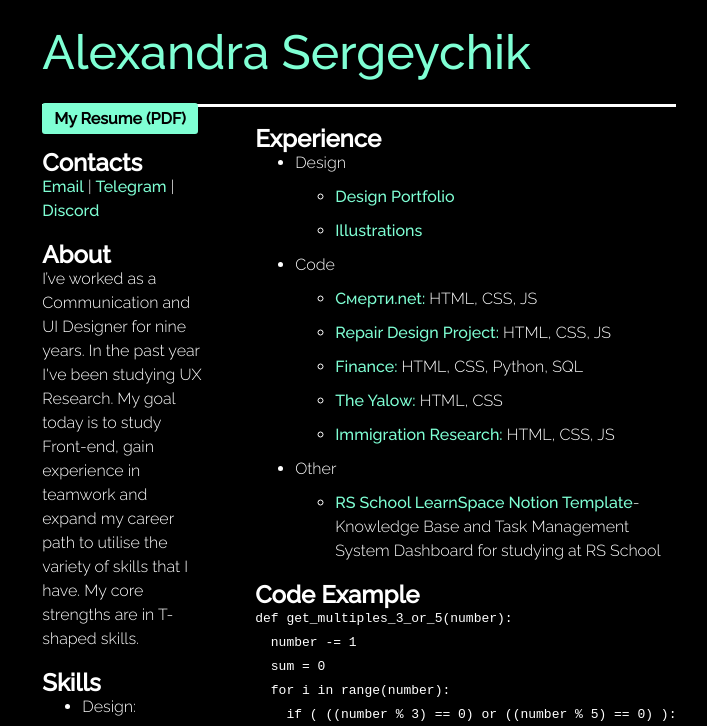
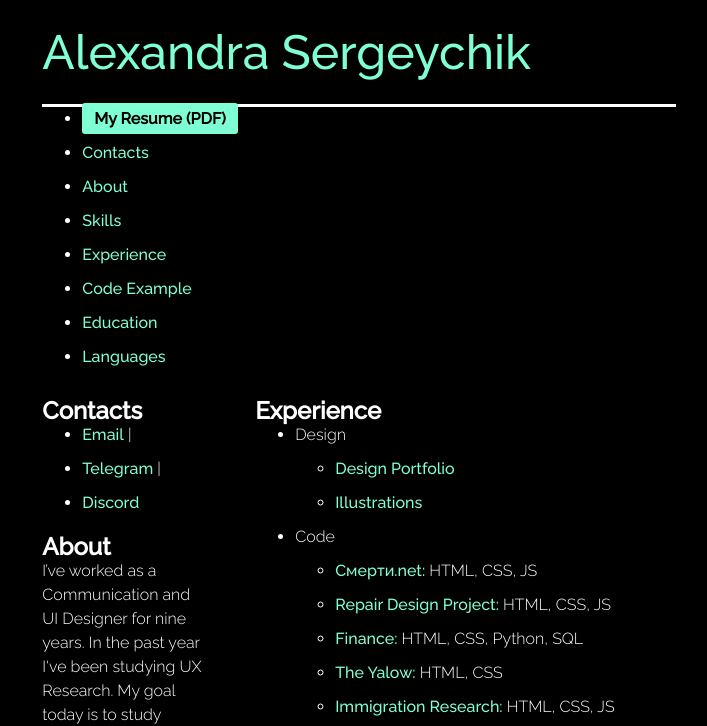
Before and after one commit to aliaxandra/rsschool-cv, a plain HTML site: page index.html in a window 1280 px wide. Shown: the top 726 px of the page, 435-1142 px from the left. Drawn offline with Linux system fonts and the light colour scheme.

Commit message:
feat: add nav and footer index.html

```diff
--- a/index.html
+++ b/index.html
@@ -20,9 +20,11 @@
 <body>
   <div class="wrapper">
 
+
     <!-- ! COLUMN 1 -->
+
+
     <!-- ! Photo -->
-
     <header>
       <div class="photo-wrapper">
         <img class="photo" src="photo.png" alt="" />
@@ -32,42 +34,50 @@
 
 
     <!-- ! Name -->
-
     <main>
       <h2 class="name">Alexandra Sergeychik</h2>
+
+
+      <!-- ! Navigation -->
+      <nav>
+        <ul>
+          <li>
+            <a class="button" href="https://www.dropbox.com/s/pz8rfhm9mp8g0hl/Resume%20Alexandra%20Sergeychik.pdf?dl=0"
+              target="_blank">My Resume (PDF)</a>
+          </li>
+          <li><a href="#contacts">Contacts</a></li>
+          <li><a href="#about">About</a></li>
+          <li><a href="#skills">Skills</a></li>
+          <li><a href="#experience">Experience</a></li>
+          <li><a href="#code">Code Example</a></li>
+          <li><a href="#education">Education</a></li>
+          <li><a href="#languages">Languages</a></li>
+        </ul>
+      </nav>
 
 
 
 
 
       <!-- ! COLUMN 2 -->
-
       <section class="columns">
 
+
         <!-- ! Resume  -->
-
         <section class="column-left">
-          <p>
-            <a class="button" href="https://www.dropbox.com/s/pz8rfhm9mp8g0hl/Resume%20Alexandra%20Sergeychik.pdf?dl=0"
-              target="_blank">My Resume (PDF)</a>
-          </p>
-
 
 
           <!-- ! Contacts -->
-
-          <h2>Contacts</h2>
-          <p>
-            <a href="mailto:aliaxandra@gmail.com" target="_blank">Email</a> |
-            <a href="https://t.me/sanjaserge" target="_blank">Telegram</a> |
-            <a href="https://discord.com/users/@aliaxandra#9450" target="_blank">Discord</a>
-          </p>
-
+          <h2 id="contacts">Contacts</h2>
+          <ul>
+            <li><a href="mailto:aliaxandra@gmail.com" target="_blank">Email</a> | </li>
+            <li><a href="https://t.me/sanjaserge" target="_blank">Telegram</a> |</li>
+            <li><a href="https://discord.com/users/@aliaxandra#9450" target="_blank">Discord</a></li>
+          </ul>
 
 
           <!-- ! About -->
-
-          <h2>About</h2>
+          <h2 id="about">About</h2>
           <p>
             I’ve worked as a Communication and UI Designer for nine years. In
             the past year I've been studying UX Research. My goal today is to
@@ -76,10 +86,8 @@
           </p>
 
 
-
           <!-- ! Skills -->
-
-          <h2>Skills</h2>
+          <h2 id="skills">Skills</h2>
           <ul>
             <li>Design:</li>
             <ul>
@@ -118,11 +126,8 @@
         <section class="column-right">
 
 
-
-
           <!-- ! Experience -->
-
-          <h2>Experience</h2>
+          <h2 id="experience">Experience</h2>
           <ul>
             <li>Design</li>
             <ul>
@@ -149,9 +154,8 @@
           </ul>
 
 
-
           <!-- ! Code Example -->
-          <h2>Code Example</h2>
+          <h2 id="code">Code Example</h2>
           <pre>
 def get_multiples_3_or_5(number):
   number -= 1
@@ -164,19 +168,16 @@ def get_multiples_3_or_5(number):
             </pre>
 
 
-
           <!-- ! Education -->
-
-          <h2 class="margin-medium">Education</h2>
+          <h2 id="education">Education</h2>
           <ul>
             <li>Codecademy: HTML, CSS, JS, Git and a bunch of other Courses</li>
             <li>B.A. in Psychology</li>
           </ul>
 
 
-
           <!-- ! English -->
-          <h2 class="margin-medium">Languages</h2>
+          <h2 id="languages">Languages</h2>
           <ul>
             <li>Belarus (Native)</li>
             <li>Russian (Native)</li>
@@ -201,7 +202,17 @@ def get_multiples_3_or_5(number):
 
 
 
-    <footer class="footer"><b>Thank you</b> for your attention!</footer>
+
+
+    <!-- ! Footer -->
+    <footer class="footer">
+      <nav>
+        <ul>
+          <li><a href="https://github.com/aliaxandra/">aliaxandra</a> 2022</li>
+          <li><a href="https://github.com/aliaxandra/"><img src="rss-logo.svg" alt=""></a></li>
+        </ul>
+      </nav>
+    </footer>
   </div>
 </body>
 
```
